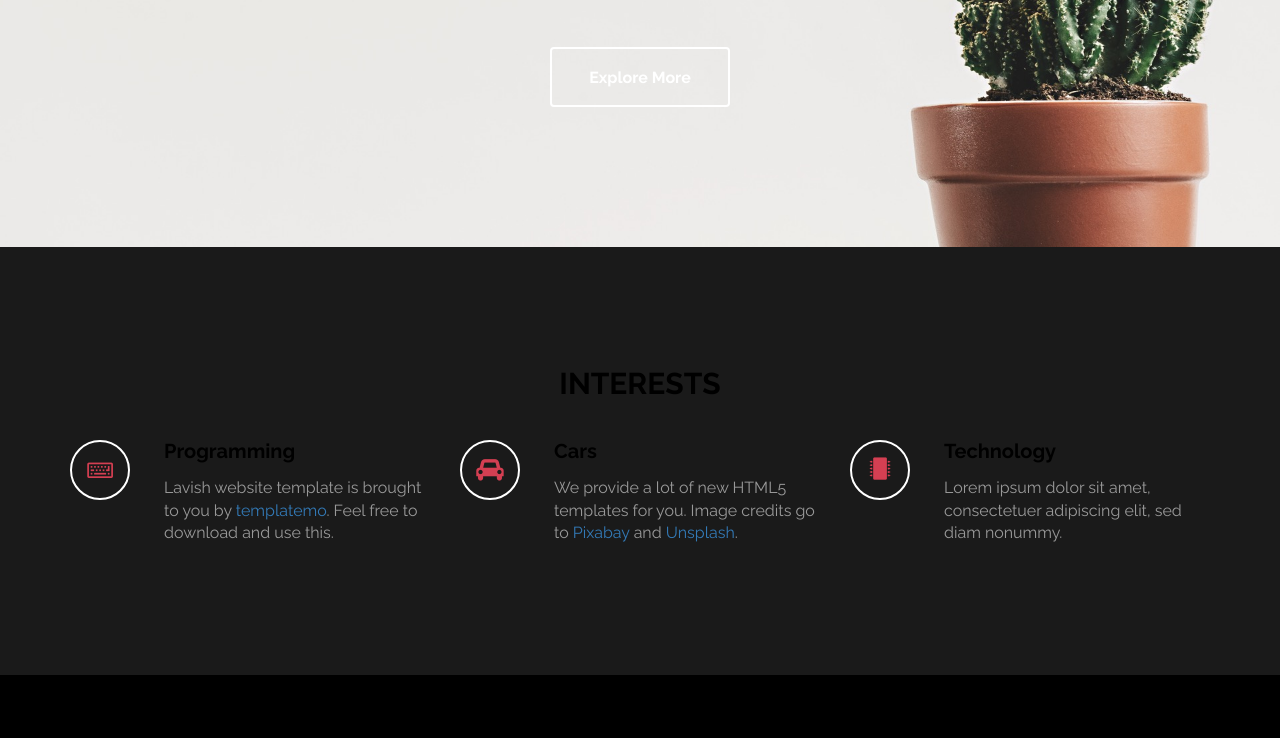
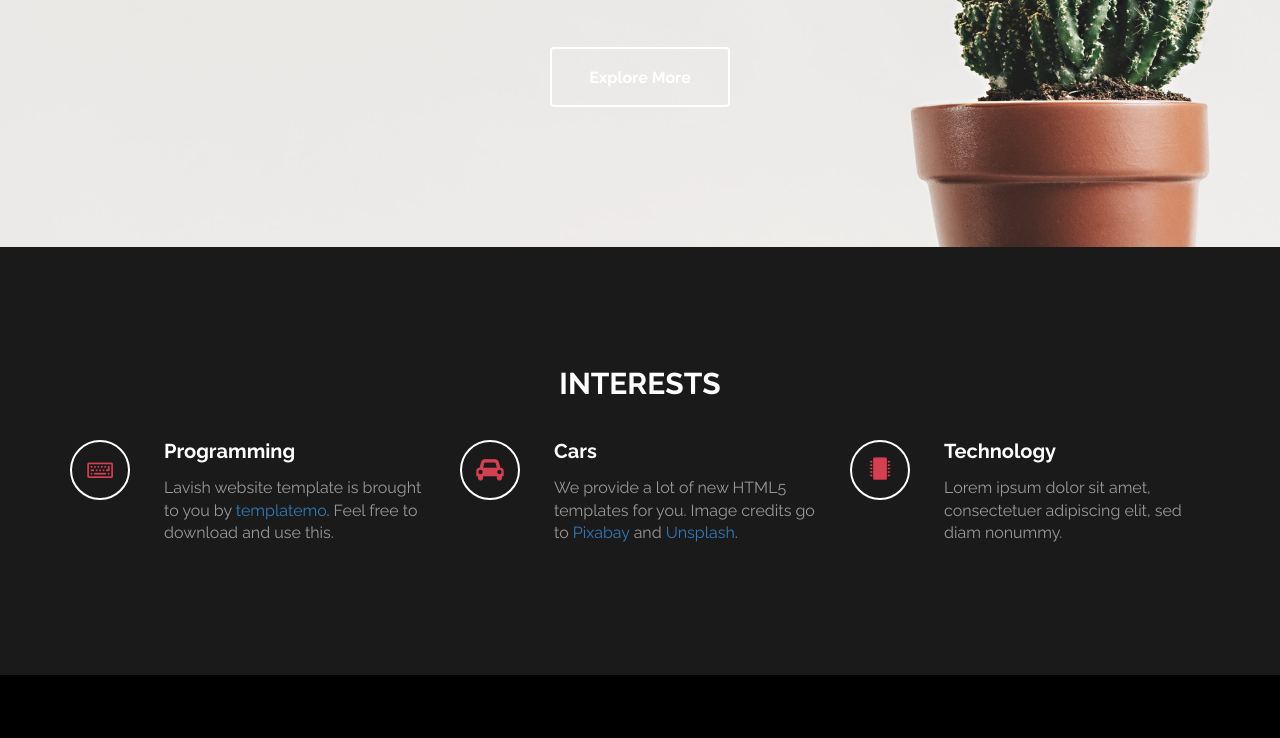
Before and after one commit to dthe223/dthe223.github.io, a plain HTML site: page index.html in a window 1280 px wide. Shown: the part 452-1190 px from the top of the page. Drawn offline with Linux system fonts and the light colour scheme.

Commit message:
Create templatemo-style.css

```diff
--- a/css/templatemo-style.css
+++ b/css/templatemo-style.css
@@ -49,8 +49,12 @@ footer .fp-tableCell
 /* start all heading */
 h1,h2,h3,h4,h5
     {
+        color: white;
+        font-weight: bold;
+    }
+title
+    {
         color: black;
-        font-weight: bold;
     }
 /* end all heading */
 
```
